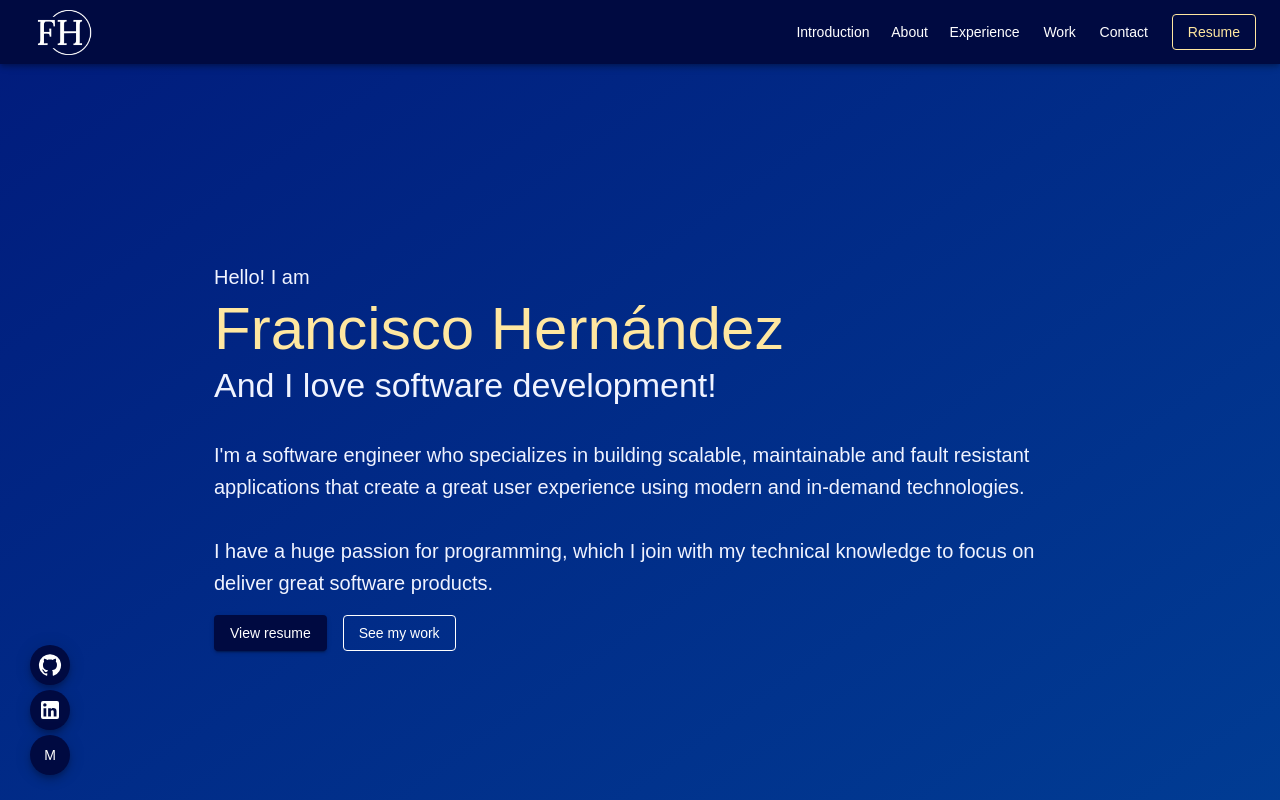
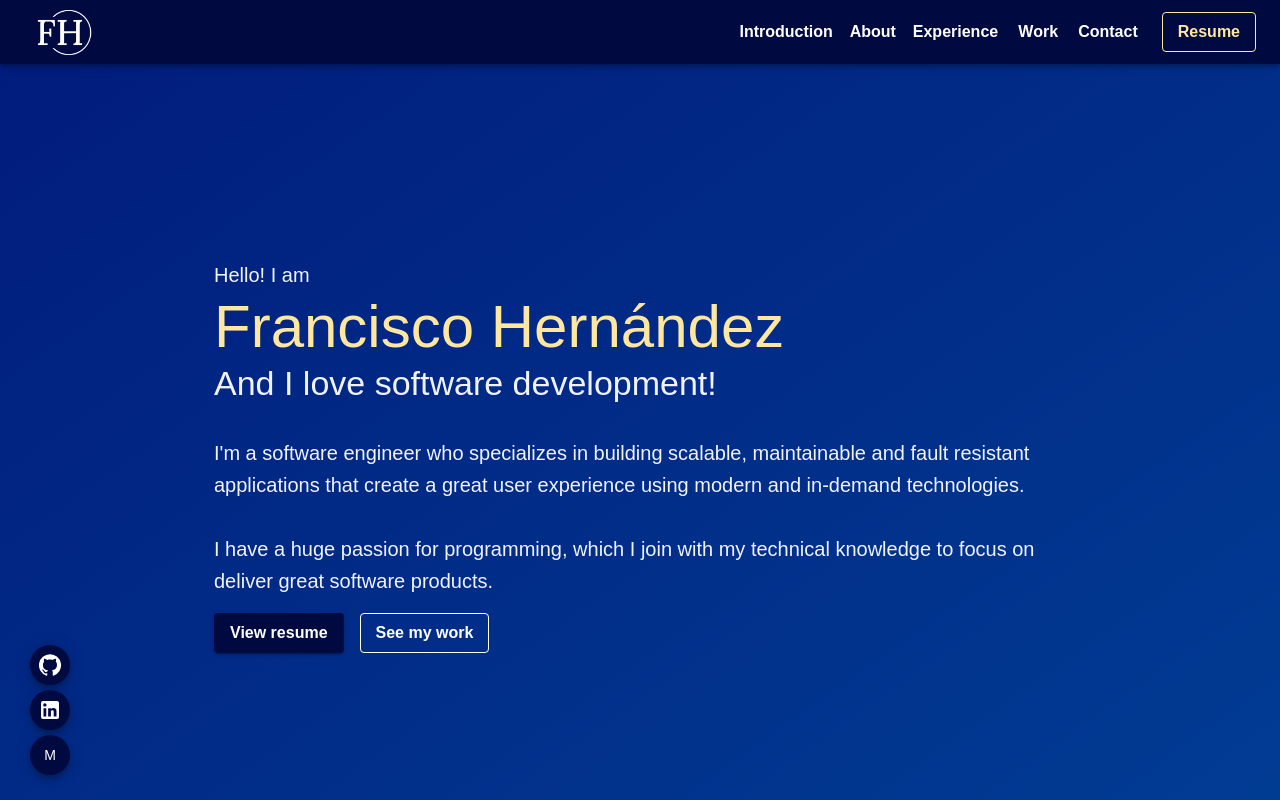
Before and after one commit to Eng-Francisco-Hernandez/portfolio, a React (Create React App) app: page / in a window 1280 px wide. Shown: the top 800 px of the page. Built offline with nearby package versions, Linux system fonts and the light colour scheme.

Commit message:
feat(portfolio-improvements): changed navbar sizes

```diff
--- a/src/components/footer/Footer.tsx
+++ b/src/components/footer/Footer.tsx
@@ -1,6 +1,6 @@
 import GitHubIcon from "@mui/icons-material/GitHub";
 import OpenInNewIcon from "@mui/icons-material/OpenInNew";
-import ArrowUpwardIcon from '@mui/icons-material/ArrowUpward';
+import ArrowUpwardIcon from "@mui/icons-material/ArrowUpward";
 import ScrollToTop from "react-scroll-to-top";
 import { Fab, Grid, IconButton, Typography } from "@mui/material";
 export default function Footer() {
@@ -38,13 +38,18 @@ export default function Footer() {
         smooth
         style={{
           background: "none",
-          boxShadow: "none"
+          boxShadow: "none",
         }}
         component={
           <div className="mt-lg">
-            <Fab size="small" color="primary">
+            {/* The next div has a fab button's classes to avoid nested buttons */}
+            <div
+              className="MuiButtonBase-root MuiFab-root MuiFab-circular MuiFab-sizeSmall
+                            MuiFab-primary MuiFab-root MuiFab-circular MuiFab-sizeSmall MuiFab-primary
+                            css-1lbzf88-MuiButtonBase-root-MuiFab-root"
+            >
               <ArrowUpwardIcon />
-            </Fab>
+            </div>
           </div>
         }
       />
--- a/src/components/introduction/Introduction.tsx
+++ b/src/components/introduction/Introduction.tsx
@@ -42,6 +42,7 @@ export default function Introduction(props: IntroductionProps) {
           target="_blank"
           sx={{ mr: 2 }}
           variant="contained"
+          className="layout-button"
         >
           View resume
         </Button>
@@ -53,6 +54,7 @@ export default function Introduction(props: IntroductionProps) {
           <Button
             variant="outlined"
             sx={{ color: "#fff", borderColor: "#fff" }}
+            className="layout-button"
           >
             See my work
           </Button>
--- a/src/components/navbar/Navbar.tsx
+++ b/src/components/navbar/Navbar.tsx
@@ -133,13 +133,16 @@ export default function Navbar() {
                 offset={100}
                 style={{ textDecoration: "none" }}
               >
-                <Button sx={{ color: "#fff" }}>{item.title}</Button>
+                <Button sx={{ color: "#fff" }} className="layout-button">
+                  {item.title}
+                </Button>
               </AnchorLink>
             ))}
             <Button
               href={personalResume}
               variant="outlined"
               target="_blank"
+              className="layout-button"
               sx={{
                 color: colors.TEXT_TERTIARY,
                 borderColor: colors.TEXT_TERTIARY,
--- a/src/theme/components.scss
+++ b/src/theme/components.scss
@@ -1,3 +1,8 @@
 .Mui-selected {
     color: #e6ac00 !important;
 }
+
+.layout-button {
+    font-size: 16px !important;
+    font-weight: bold !important;
+}
```
